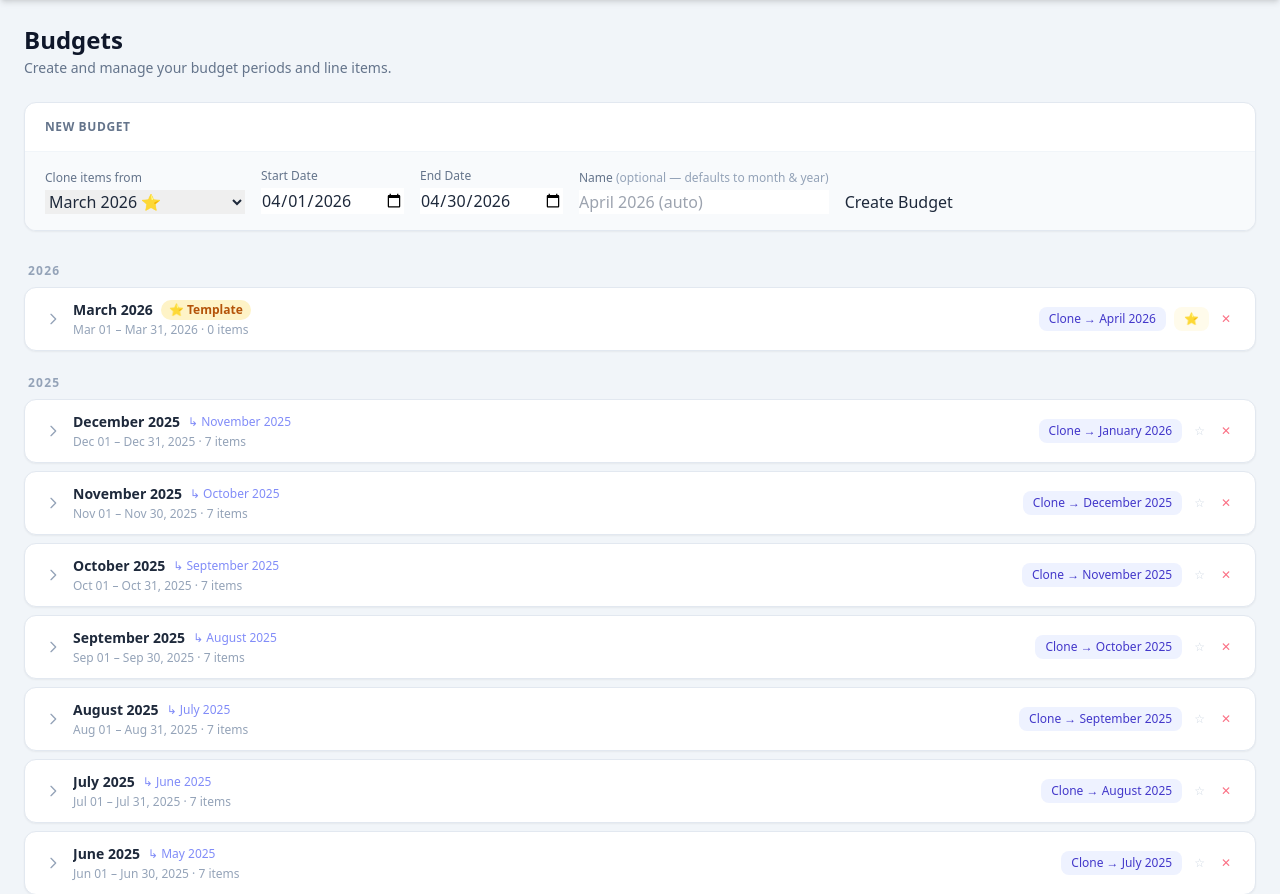
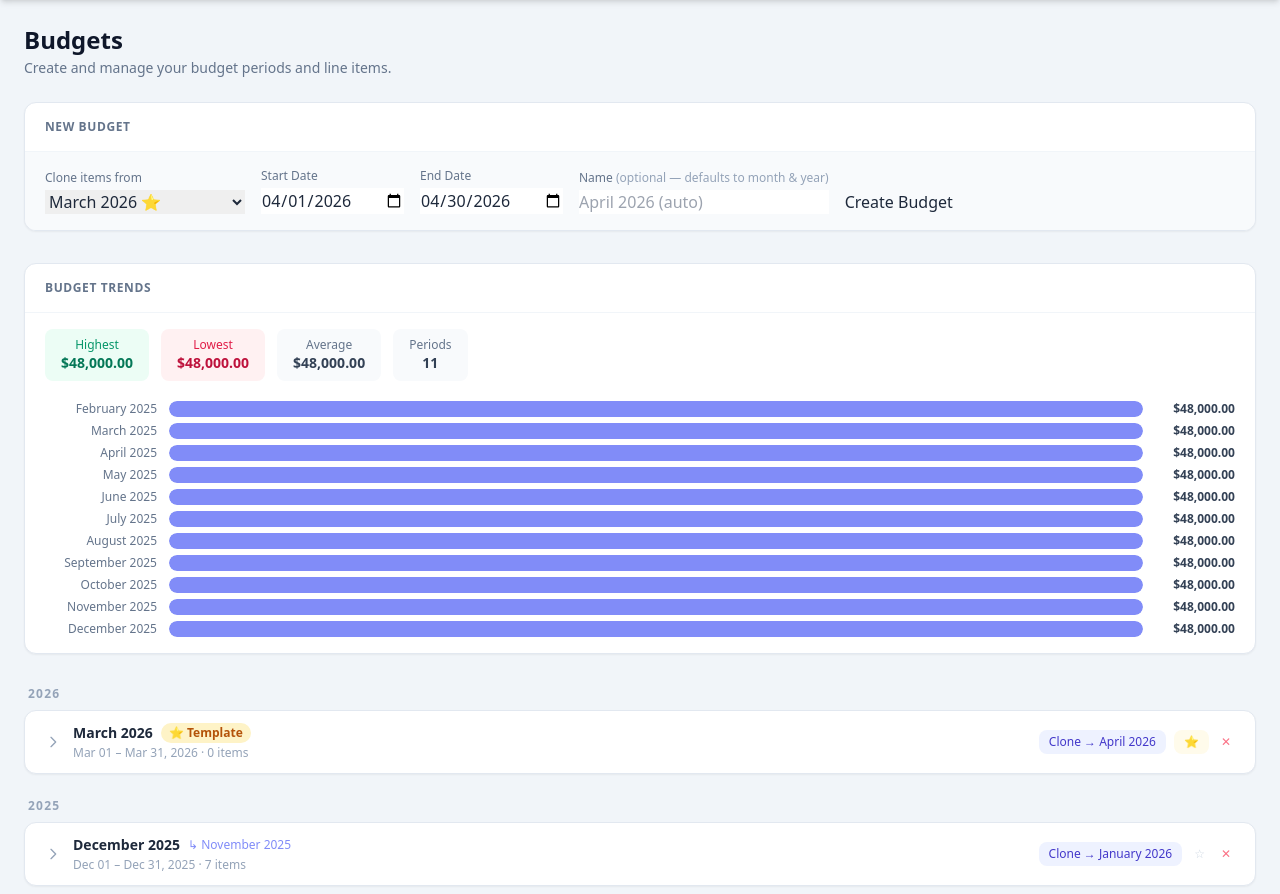
Before and after one commit to briann-git/coin_purse_api, a FastAPI app: page /ui/budgets/91cd56eb8af3408e83a68a66810c647a in a window 1280 px wide. Shown: the part 60-954 px from the top of the page. Run offline with FastAPI, Linux system fonts and the light colour scheme; data comes from the database, SQL or seed files in the repository; some libraries are stand-ins or nearby versions.

Commit message:
feat: budget trend stats panel

```diff
--- a/templates/budgets.html
+++ b/templates/budgets.html
@@ -55,6 +55,49 @@
     </form>
   </div>
 </div>
+
+{# ── Budget Trend ─────────────────────────────────────────────── #}
+{% if trend_data | length > 1 %}
+<div class="bg-white rounded-xl shadow-sm border border-slate-200 overflow-hidden mb-8">
+  <div class="px-5 py-4 border-b border-slate-100">
+    <h2 class="text-xs font-semibold text-slate-500 uppercase tracking-wider">Budget Trends</h2>
+  </div>
+  <div class="px-5 py-4">
+    {# Stat pills #}
+    <div class="flex gap-3 flex-wrap mb-5">
+      <div class="bg-emerald-50 rounded-lg px-4 py-2 text-center">
+        <p class="text-xs text-emerald-600 font-medium">Highest</p>
+        <p class="text-sm font-bold text-emerald-700">{{ trend_stats.max | currency }}</p>
+      </div>
+      <div class="bg-rose-50 rounded-lg px-4 py-2 text-center">
+        <p class="text-xs text-rose-600 font-medium">Lowest</p>
+        <p class="text-sm font-bold text-rose-700">{{ trend_stats.min | currency }}</p>
+      </div>
+      <div class="bg-slate-50 rounded-lg px-4 py-2 text-center">
+        <p class="text-xs text-slate-500 font-medium">Average</p>
+        <p class="text-sm font-bold text-slate-700">{{ trend_stats.avg | currency }}</p>
+      </div>
+      <div class="bg-slate-50 rounded-lg px-4 py-2 text-center">
+        <p class="text-xs text-slate-500 font-medium">Periods</p>
+        <p class="text-sm font-bold text-slate-700">{{ trend_stats.count }}</p>
+      </div>
+    </div>
+    {# Bar chart — one row per budget period, chronological order #}
+    <div class="space-y-1.5">
+      {% for t in trend_data %}
+      {% if trend_stats.max > 0 %}{% set pct = ((t.total_limit / trend_stats.max) * 100) | int %}{% else %}{% set pct = 0 %}{% endif %}
+      <div class="flex items-center gap-3">
+        <span class="text-xs text-slate-500 w-28 shrink-0 text-right truncate" title="{{ t.name }}">{{ t.name }}</span>
+        <div class="flex-1 h-4 bg-slate-100 rounded-full overflow-hidden">
+          <div class="h-full rounded-full bg-indigo-400 transition-all" style="width: {{ pct }}%"></div>
+        </div>
+        <span class="text-xs font-semibold text-slate-700 w-20 shrink-0 text-right">{{ t.total_limit | currency }}</span>
+      </div>
+      {% endfor %}
+    </div>
+  </div>
+</div>
+{% endif %}
 
 {# ── Budget list (grouped by year, collapsible cards) ─────────── #}
 {% if budgets %}
```
Also changed, not shown: routes/views.py (+27 -0 lines).
